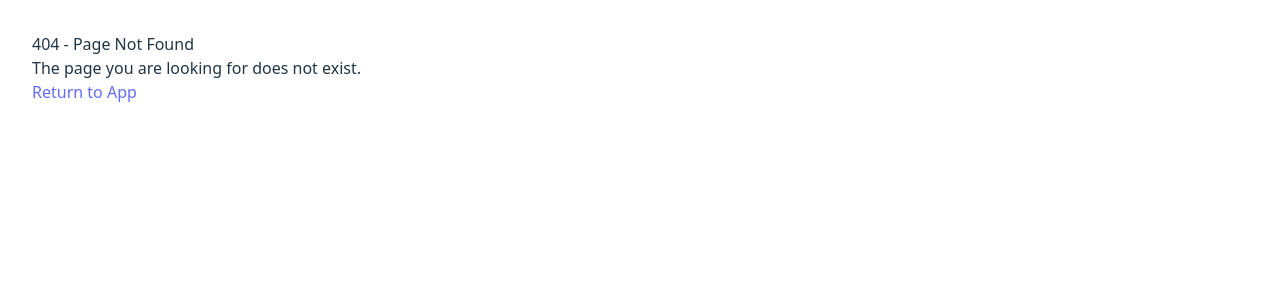
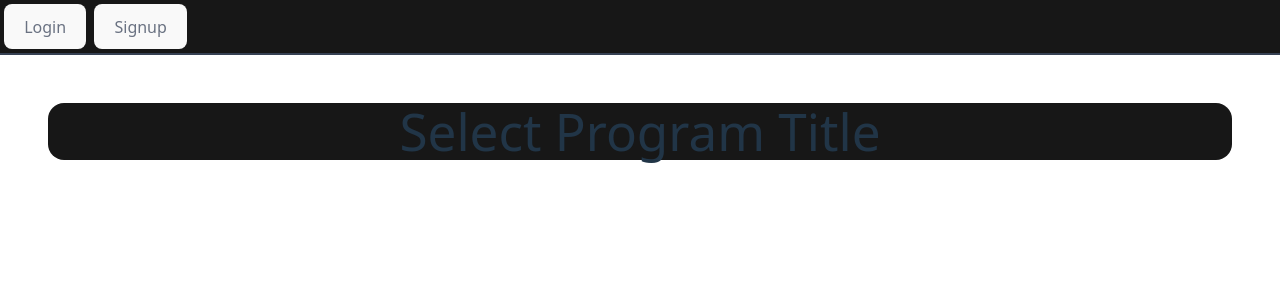
Before and after one commit to amanilester/FitnessApp, a React (Vite) app in the folder fitness-app/: page /new-program in a window 1280 px wide. Before the commit this address had no page. Shown: the top 300 px of the page. Built offline with nearby package versions, Linux system fonts and the light colour scheme.

Commit message:
made some changes

```diff
--- a/fitness-app/src/App.css
+++ b/fitness-app/src/App.css
@@ -1,7 +1,7 @@
 #root {
   max-width: 1280px;
   margin: 0 auto;
-  padding: 2rem;
+  /*padding: 2rem; */
   /*text-align: center; */
 }
 
--- a/fitness-app/src/App.tsx
+++ b/fitness-app/src/App.tsx
@@ -5,10 +5,9 @@ import { Link } from 'react-router-dom'
 import './App.css'
 
 function App() {
-  const [name, setName] = useState('continue')
 
   return (
-    <div className="mt-64 grid text-center">
+    <div className="m-64 grid text-center">
       <div>
         <h1>Fitness App</h1>
       </div>
--- a/fitness-app/src/Components/Home.tsx
+++ b/fitness-app/src/Components/Home.tsx
@@ -1,12 +1,15 @@
 import { useState } from 'react'
 
-import PremadeWorkouts from './PremadeWorkouts/PremadeWorkouts.tsx'
+import PremadeWorkouts from './Workouts/PremadeWorkouts.tsx'
+import { Link } from 'react-router'
 function Home() {
     return (
         <div className="p-8 max-w-4xl mx-auto space-y-6 w-4xl">
             <h1 className="text-center">Programs</h1>
             <PremadeWorkouts />
-            <button className=" bg-sky-600 hover:bg-sky-700 ">Add Program</button>
+            <Link to="/new-program">
+                <button className=" bg-sky-600 hover:bg-sky-700 transition delay-150 duration-300 ">Add Program</button>
+            </Link>
         </div>
     )
 }
--- /dev/null
+++ b/fitness-app/src/Components/Navbar.tsx
@@ -0,0 +1,25 @@
+interface NavProps {
+        loggedIn: boolean;
+    }
+
+function Navbar(props : NavProps) {
+
+   const setLoggedIn = () => {
+        props.loggedIn = !props.loggedIn;
+    }
+
+    return (
+        props.loggedIn === true ?
+        <div className="flex justify-items-center border-gray-700 border-b-2 bg-neutral-900 w-screen text-gray-500">
+            <button className="hover:bg-neutral-800 m-1 hover:text-white rounded-lg">Home</button>
+            <button className="hover:bg-neutral-800 m-1 hover:text-white rounded-lg">Programs</button>
+        </div>
+        :
+        <div className="flex justify-items-center border-gray-700 border-b-2 bg-neutral-900 w-screen text-gray-500">
+            <button onClick={setLoggedIn} className="hover:bg-neutral-800 m-1 hover:text-white rounded-lg">Login</button>
+            <button className="hover:bg-neutral-800 m-1 hover:text-white rounded-lg">Signup</button>
+        </div>
+    );
+}
+
+export default Navbar;
--- /dev/null
+++ b/fitness-app/src/Components/NewProgram.tsx
@@ -0,0 +1,15 @@
+
+function newProgram() {
+        let programTitle = 'Select Program Title'
+    return (
+        <div>
+            <form className="m-12 bg-neutral-900 rounded-2xl">
+                <div className="flex justify-center">
+                    <h1>{programTitle}</h1>
+                </div>
+            </form>
+        </div>
+    )
+}
+
+export default newProgram;
--- a/fitness-app/src/Components/PremadeWorkouts/PremadeWorkouts.tsx
+++ b/fitness-app/src/Components/Workouts/PremadeWorkouts.tsx
@@ -51,9 +51,10 @@ function PremadeWorkouts() {
             <div className="mt-6 p-4 rounded-xl space-y-4 bg-neutral-800">
               {Object.entries(program.days).map(([day, exercises], i) => (
                 <div key={i} className={i < Object.entries(program.days).length - 1 ? "p-4 rounded-xl shadow-md" : "p-4 shadow-md"}>
-                  <h3 className="text-xl font-semibold mb-3 capitalize">Day {i + 1}: {day}</h3>
+                  <h3 className="text-xl font-semibold mb-3 capitalize">{day}</h3>
                   {exercises.map((exercise, j) => (
                     <div key={j} className="mb-3 p-3 rounded-lg border">
+                      <h3 className="text-xl font-semibold">{exercise.exercise}</h3>
                       <p>Sets: {exercise.sets}</p>
                       <p>Reps: {exercise.reps}</p>
                     </div>
--- a/fitness-app/src/index.css
+++ b/fitness-app/src/index.css
@@ -17,16 +17,16 @@
 
 a {
   font-weight: 500;
-  color: #646cff;
-  text-decoration: inherit;
+  color: inherit;
+  text-decoration: none;
 }
 a:hover {
-  color: #535bf2;
+  color: inherit;
 }
 
 body {
-  margin: 0;
-  /*display: flex; */
+  /*margin: 0;
+  /*display: flex;
   /*place-items: center; */
   min-width: 320px;
   min-height: 100vh;
--- a/fitness-app/src/main.tsx
+++ b/fitness-app/src/main.tsx
@@ -4,15 +4,26 @@ import './index.css'
 import App from './App.tsx'
 import Home from './Components/Home.tsx'
 import NotFound from './Components/NotFound.tsx'
+import Navbar from './Components/Navbar.tsx'
+import NewProgram from './Components/NewProgram.tsx'
 import { createBrowserRouter, RouterProvider} from 'react-router-dom'
 
+
+let loggedIn = false;
 const router = createBrowserRouter([
   { path: '/', element: <App /> },
   { path: '/home', element: <Home /> },
-  { path: '/*', element: <NotFound />}
+  { path: '/*', element: <NotFound />},
+  { path: '/new-program', element: <NewProgram /> }
 ])
+
+
+
 createRoot(document.getElementById('root')!).render(
   <StrictMode>
+    <Navbar loggedIn={loggedIn} />
     <RouterProvider router={router} />
   </StrictMode>,
 )
+
+export default loggedIn;
```
